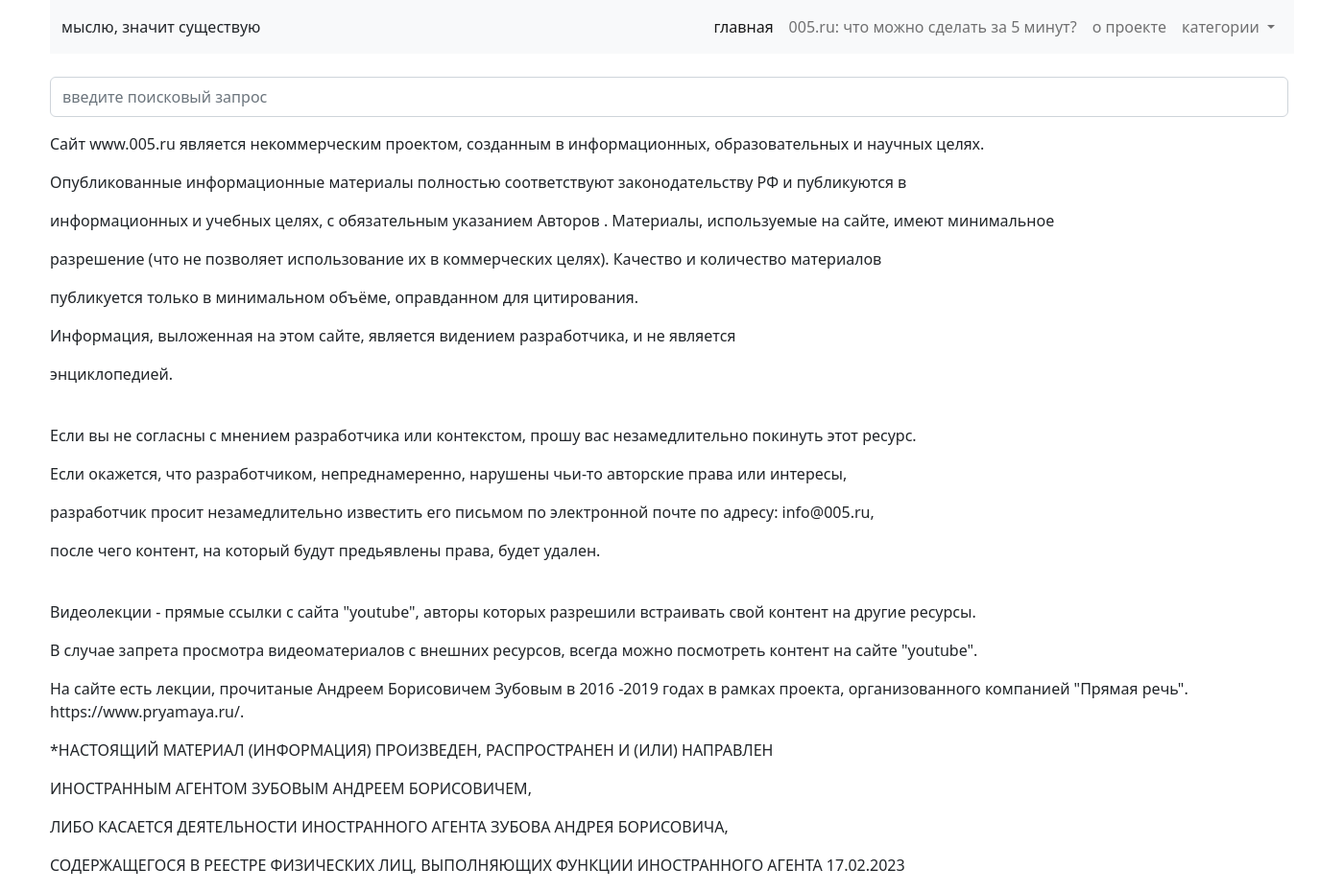
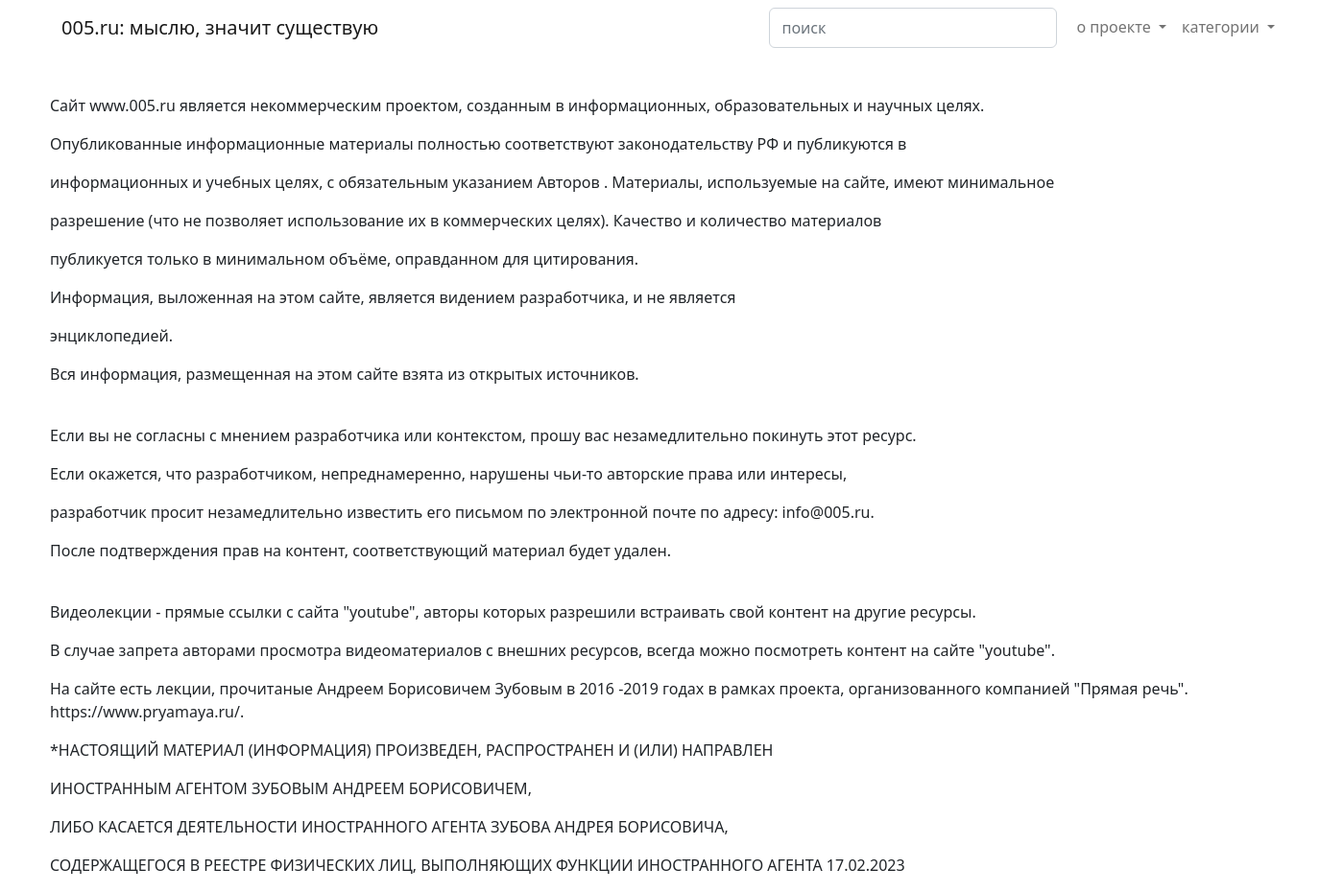
Before and after one commit to Ark005/edu, a Django app: page /about.html/ in a window 1400 px wide. Shown: the top 930 px of the page at 96% size. Run offline with Django 4.2, Linux system fonts and the light colour scheme; parts of the project's set-up code (start-up, migrations or seed data) failed here and were passed over.

Commit message:
06/05/24

```diff
--- a/backend/web/templates/base.html
+++ b/backend/web/templates/base.html
@@ -16,9 +16,9 @@
 <br>
 <body
 <div class="container position-relative">
-    <form action="/search" method="get">
-        <input name="search" class="form-control" id="id_search" type="text" placeholder="введите поисковый запрос">
-    </form>
+    {% comment %}<form action="/search" method="get">
+        <input name="search" class="form-control" id="id_search" type="text" placeholder="поиск">
+    </form>{% endcomment %}
     <div class="position-absolute search-result"></div>
 </div>
 <meta name="viewport" content="width=device-width, initial-scale=1">
@@ -29,7 +29,7 @@
     }
     form {
         position: relative;
-        width: 1290px;
+        width: 300px;
         margin: 40 auto;
     }
 
--- a/backend/web/templates/core/5.html
+++ b/backend/web/templates/core/5.html
@@ -17,9 +17,9 @@
         <p> у которых, в свою очередь, тоже есть свой слой с кратким или подробным описанием и
         <p> возможностью выбора краткого или подробного видео.
             <br><br>
-        <p> Вся информации структурирована так, чтобы ее можно было понять за 5 минут.
-        <p>Также на хронологической линейке соответсвующего раздела, при нажатии на цифру нужного века,
-        <p> появится сравительная информация по катеогрия о собитиях происходивших в интересующее вас время,
+        <p> Вся краткая информации структурирована так, чтобы ее можно было понять за 5 минут.
+        <p>Также, на хронологической линейке соответсвующего раздела, при нажатии на цифру нужного века,
+        <p> появится сравительная информация по катеогрии о собитиях, происходивших в интересующее вас время,
         <p> и персонах, которые в это время жили.
         </p>
 
--- a/backend/web/templates/core/about.html
+++ b/backend/web/templates/core/about.html
@@ -12,16 +12,17 @@
     <p> публикуется только в минимальном объёме, оправданном для цитирования.
     <p> Информация, выложенная на этом сайте, является видением разработчика, и не является
     <p> энциклопедией.
-     <br><br>
+    <p> Вся информация, размещенная на этом сайте взята из открытых источников.
+        <br><br>
     <p> Если вы не согласны с мнением разработчика или контекстом, прошу вас незамедлительно покинуть этот ресурс.
     <p> Если окажется, что разработчиком, непреднамеренно, нарушены чьи-то авторские права или интересы,
-    <p> разработчик просит незамедлительно известить его письмом по электронной почте по адресу: info@005.ru,
-    <p> после чего контент, на который будут предьявлены права, будет удален.
+    <p> разработчик просит незамедлительно известить его письмом по электронной почте по адресу: info@005.ru.
+    <p> После подтверждения прав на контент, соответствующий материал будет удален.
 
         <br><br>
     <p>Видеолекции - прямые ссылки с сайта "youtube", авторы которых разрешили встраивать свой контент на другие
         ресурсы.
-    <p> В случае запрета просмотра видеоматериалов с внешних ресурсов, всегда можно посмотреть контент на сайте
+    <p> В случае запрета авторами просмотра видеоматериалов с внешних ресурсов, всегда можно посмотреть контент на сайте
         "youtube".
 
     <p>На сайте есть лекции, прочитаные Андреем Борисовичем Зубовым в 2016 -2019 годах в рамках проекта, организованного
--- a/backend/web/templates/core/category.html
+++ b/backend/web/templates/core/category.html
@@ -5,7 +5,9 @@
     <center>
 
         {% if view.kwargs.slug != 'director' %}
-            <h6 style="color:#0037ff">столетия:</h6>
+            <br>
+            <label for="customRange3" class="form-label">столетие:</label>
+{% comment %}<input type="range" class="form-range" min="0" max="5" step="1" id="customRange3">{% endcomment %}
         {% endif %}
         {% for century in centuries %}
             <a class="text-dark" href="{{ century.get_absolute_url }}"> {{ century.century.display_name }}</a>
--- a/backend/web/templates/navbar.html
+++ b/backend/web/templates/navbar.html
@@ -1,21 +1,82 @@
-<nav class="navbar navbar-expand-lg navbar-light bg-light">
+<nav class="navbar navbar-expand-lg navbar-light">
+    {% comment %}<nav class="navbar navbar-expand-lg navbar-light bg-light">{% endcomment %}
     <div class="container-fluid">
-        <a class="nav-link active" aria-current="page" href="/">мыслю, значит существую</a>
+
+        {% comment %} <a class="navbar-brand" href="#">
+      <img src="/media/image/logo.jpeg" width="20" height="16" class="d-inline-block align-text-center">
+    </a>{% endcomment %}
+        <a class="navbar-brand" href="/">005.ru: мыслю, значит существую
+
+            {% comment %}<img src="" alt="" width="" height="" alt="">{% endcomment %}
+        </a>
+        {% comment %}<a class="nav-link active" aria-current="page" href="/">мыслю, значит существую</a>{% endcomment %}
         <button class="navbar-toggler" type="button" data-bs-toggle="collapse"
                 data-bs-target="#navbarSupportedContent" aria-controls="navbarSupportedContent"
                 aria-expanded="false" aria-label="Toggle navigation">
             <span class="navbar-toggler-icon"></span>
         </button>
-        <div class="collapse navbar-collapse" id="navbarSupportedContent">
-            <ul class="navbar-nav ms-auto mb-2 mb-lg-0">
+        <ul class="navbar-nav navbar-light">
+
+            <body>
+            <div class="container position-relative">
+                <form action="/search" method="get">
+                    <input name="search" class="form-control" id="id_search" type="text" placeholder="поиск">
+                </form>
+                <div class="position-absolute search-result"></div>
+            </div>
+            <meta name="viewport" content="width=device-width, initial-scale=1">
+            <style>
+                {
+                    box-sizing: border-box
+                ;
+                }
+                form {
+                    position: relative;
+                    width: 300px;
+                    margin: 40 auto;
+                }
+
+                input {
+                    width: 100%;
+                    height: 42px;
+                    padding-left: 10px;
+                    border: 2px solid #7BA7AB;
+                    border-radius: 5px;
+                    outline: none;
+                    background: #F9F0DA;
+                    color: #9E9C9C;
+                }
+
+                button {
+                    width: 215px;
+                    height: 35px;
+                    border: none;
+                    background: #e2e7d7;
+                    border-radius: 0 5px 5px 0;
+                    cursor: pointer;
+                }
+
+                <
+                /
+                body >
+            </style>
+
+            {% block content %}
+            {% endblock %}
+
+            <li class="nav-item dropdown">
+                <a class="nav-link dropdown-toggle" id="navbarDropdown" role="button" data-bs-toggle="dropdown"
+                   aria-expanded="false">
+                    о проекте
+                </a>
+                <ul class="dropdown-menu" aria-labelledby="navbarDropdown">
                     <li class="nav-item">
-                    <a class="nav-link active" aria-current="page" href="/">главная</a>
-                </li>
+                        <a class="nav-link" href="/5.html">005.ru за 5 минут</a>
                     <li class="nav-item">
-                    <a class="nav-link" href="/5.html">005.ru: что можно сделать за 5 минут?</a>
+                        <a class="nav-link" href="/about.html">информация о проекте</a>
                     <li class="nav-item dropdown">
-                <li class="nav-item">
-                    <a class="nav-link" href="/about.html">о проекте</a>
+                </ul>
+
             <li class="nav-item dropdown">
                 <a class="nav-link dropdown-toggle" id="navbarDropdown" role="button" data-bs-toggle="dropdown"
                    aria-expanded="false">
@@ -31,14 +92,14 @@
 
 
                 </ul>
-                    {% if request.user.is_authenticated %}
+                {% comment %}  {% if request.user.is_authenticated %}
                         <li class="nav-item dropdown">
                             <a class="nav-link dropdown-toggle" href="#" id="navbarDropdown" role="button"
                                data-toggle="dropdown" aria-haspopup="true" aria-expanded="false">
                                 <!--<i class="fas fa-user-tie"></i> {{ request.user.username }}-->
                             </a>
                         </li>
-                    {% endif %}
+                    {% endif %}{% endcomment %}
         </ul>
     </div>
     </div>
```
Also changed, not shown: backend/web/templates/core/author_details.html (+17 -7 lines), backend/web/templates/index.html (+4 -3 lines). Lines whose indentation alone changed are shown as unchanged.
